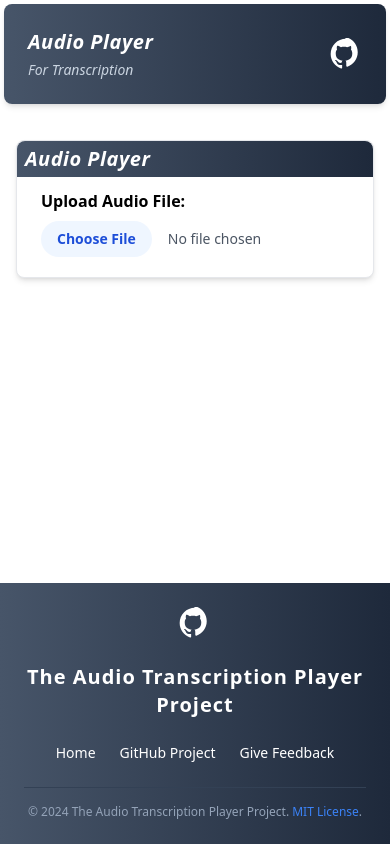
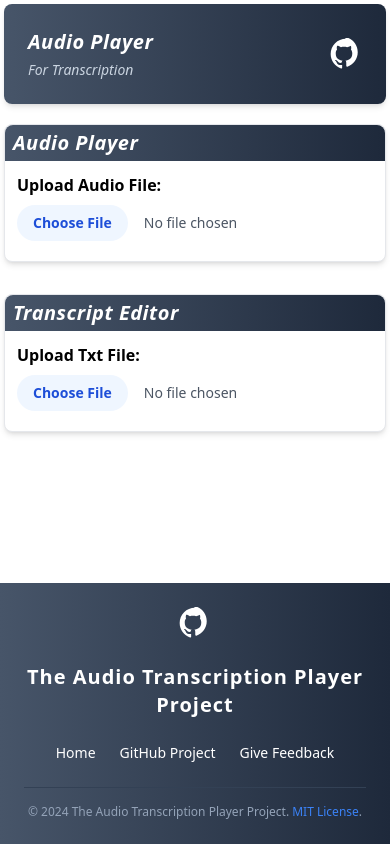
Before and after one commit to srothgan/audio-transcript-player, a Next.js app: page / in a window 390 px wide. Built offline with nearby package versions, Linux system fonts and the light colour scheme.

Commit message:
transcript initial, audioplayer alignment

```diff
--- a/app/globals.css
+++ b/app/globals.css
@@ -6,6 +6,15 @@
 html {
   scroll-behavior: smooth;
   overflow-x: hidden;
+}
+textarea,
+input.text,
+input[type="text"],
+input[type="button"],
+input[type="submit"],
+.input-checkbox {
+-webkit-appearance: none;
+border-radius: 0;
 }
 
 @layer base {
--- a/app/page.js
+++ b/app/page.js
@@ -1,9 +1,10 @@
 import AudioPlayer from "@/components/AudioPlayer";
-import GitHubLink from "@/components/GitHubLink";
+import TextFileUploader from "@/components/TranscriptEditor";
 export default function Home() {
   return (
-    <div >
+    <div className='w-full grid grid-cols-1 lg:grid-cols-2 gap-4 px-1 md:px-2 xl:px-2 my-4'>
       <AudioPlayer />
+      <TextFileUploader/>
     </div>
   );
 }
--- a/components/AudioPlayer.jsx
+++ b/components/AudioPlayer.jsx
@@ -174,13 +174,13 @@ const AudioPlayer = () => {
   }, [playbackRate]);
 
   return (
-    <div className="flex flex-col items-center max-w-3xl md:mx-auto mx-4  bg-white border border-gray-200 rounded-lg shadow-md my-8">
+    <div className="flex flex-col items-center w-full bg-white border border-gray-200 rounded-lg shadow-md">
       <ToastContainer autoClose={2000} />
       {/* Header */}
       <div className='w-full bg-gradient-to-r from-slate-600 to-slate-800 text-white px-2 py-1 rounded-t-lg'>
         <p className="text-xl font-semibold tracking-wide italic">Audio Player</p>
       </div>
-      <div className="flex flex-col w-full px-6  py-3">
+      <div className="flex flex-col w-full px-3 md:px-6  py-3">
         <label htmlFor="audio" className="font-semibold">Upload Audio File:</label>
         <div className="flex items-center gap-4 rounded-lg w-full py-2">
           <input
@@ -200,7 +200,7 @@ const AudioPlayer = () => {
       </div>
 
       {audioFile && (
-        <div className='px-6 pb-6 w-full flex flex-col'>
+        <div className='px-3 md:px-6 pb-6 w-full flex flex-col'>
           {/* biome-ignore lint/a11y/useMediaCaption: <explanation> */}
           <audio
             ref={audioRef}
--- a/components/AudioPlayer/ActionBar.jsx
+++ b/components/AudioPlayer/ActionBar.jsx
@@ -3,7 +3,7 @@ import { FaPlay, FaPause} from "react-icons/fa";
 export default function ActionBar({isPlaying, togglePlay, skipTime}){
 
     return(
-        <div className="flex w-full md:w-1/2 justify-between">
+        <div className="flex w-full justify-center gap-2 md:gap-4 ">
             <button
             type="button"
             onClick={() => skipTime(-10)}
--- /dev/null
+++ b/components/TranscriptEditor.jsx
@@ -0,0 +1,135 @@
+"use client"
+import { useState, useEffect } from "react";
+import { ToastContainer, toast } from 'react-toastify';
+import { FaRegSave, FaFileDownload, FaTrashAlt  } from "react-icons/fa";
+import "react-toastify/dist/ReactToastify.css";
+
+function TextFileUploader() {
+  const [fileName, setFileName] = useState(null); // To store the file name
+  const [fileContent, setFileContent] = useState(""); // To display and edit text
+  const [originalContent, setOriginalContent] = useState(""); // To track original text
+  const [isModified, setIsModified] = useState(false); // To indicate unsaved changes
+
+  // Handle file upload
+  const handleFileUpload = (event) => {
+    const file = event.target.files[0];
+    if (file && file.type === "text/plain") {
+      setFileName(file.name);
+      const reader = new FileReader();
+      reader.onload = () => {
+        setFileContent(reader.result);
+        setOriginalContent(reader.result); // Set original content for comparison
+        setIsModified(false); // No changes after initial load
+      };
+      reader.readAsText(file);
+    } else {
+      toast.error("Please upload a valid .txt file.");
+    }
+  };
+
+  // Track content changes
+  const handleContentChange = (event) => {
+    setFileContent(event.target.value);
+    setIsModified(event.target.value !== originalContent); // Check if changes are unsaved
+  };
+
+  // Save content and reset unsaved changes indicator
+  const handleSave = () => {
+    setOriginalContent(fileContent); // Set current content as the saved state
+    setIsModified(false); // Mark as saved
+    toast.success("Changes saved!");
+  };
+
+  // Download the edited content as a .txt file
+  const handleDownload = () => {
+    const blob = new Blob([fileContent], { type: "text/plain" });
+    const link = document.createElement("a");
+    link.href = URL.createObjectURL(blob);
+    link.download = fileName || "download.txt"; // Use original or default name
+    link.click();
+    URL.revokeObjectURL(link.href); // Clean up URL after download
+  };
+
+  const handleDeleteTxt = () =>{
+    setFileName(null)
+    setFileContent("")
+    setOriginalContent("")
+    setIsModified(false)
+  }
+
+  return (
+    <div className="flex flex-col items-center w-full bg-white border border-gray-200 rounded-lg shadow-md mt-4 lg:mt-0">
+      <ToastContainer autoClose={2000} />
+      {/* Header */}
+      <div className='w-full bg-gradient-to-r from-slate-600 to-slate-800 text-white px-2 py-1 rounded-t-lg'>
+        <p className="text-xl font-semibold tracking-wide italic">Transcript Editor</p>
+      </div>
+
+      {/* File Upload */}
+      <div className="flex flex-col w-full px-3 md:px-6 py-3">
+        <label htmlFor="audio" className="font-semibold">Upload Txt File:</label>
+        <div className="flex items-center gap-4 w-full py-2">
+            <input
+            type="file"
+            accept=".txt"
+            onChange={handleFileUpload}
+            className="text-sm text-gray-600 file:mr-4 file:py-2 file:px-4 file:rounded-full file:border-0 file:text-sm file:font-semibold file:bg-blue-50 file:text-blue-700 hover:file:bg-blue-100"
+            />
+            {fileName && (
+            <button
+                type="button"
+                onClick={handleDeleteTxt}
+                className="px-2 py-1 bg-slate-200 text-red-600 rounded-md transition justify-center items-center"
+                aria-label="Delete Txt"
+            >
+                <FaTrashAlt size={18} />
+            </button>
+            )}
+        </div>
+       </div>
+
+      {/* Txt Editor */}
+      {fileName && (
+        <section className="w-full px-3 md:px-6 flex flex-col">
+            <div className="w-full flex flex-row items-center justify-between">
+                {/* Filename Display */}
+                <div className="flex items-baseline text-white font-bold bg-gray-700 px-2 py-1 h-8 w-fit">
+                    <div className="font-bold ">{fileName}</div>
+                    {isModified && <div className="w-3 h-3 bg-white rounded-full ml-2" />}
+                </div>
+
+
+                <div className="flex h-8">
+                    <button
+                    onClick={handleSave}
+                    type="button"
+                    disabled={!isModified} // Disable if no changes
+                    className={"p-2 text-white bg-gray-700 hover:bg-gray-400 border-r border-gray-300"}
+                    >
+                        <FaRegSave/>
+                    </button>
+                    <button
+                    onClick={handleDownload}
+                    type="button"
+                    disabled={!fileContent} // Disable if no file content to download
+                    className={"p-2 text-white font-bold bg-gray-700 hover:bg-gray-400 border-l border-gray-300"}
+                    >
+                        <FaFileDownload/>
+                    </button>
+                </div>
+            </div>
+            {/* Text Editor */}
+            <textarea
+                value={fileContent}
+                onChange={handleContentChange}
+                placeholder="Upload a .txt file to start editing..."
+                rows={15}
+                className="w-full p-2 border-2 border-gray-700 resize-none mb-4"
+            />
+        </section>
+    )}
+    </div>
+  );
+}
+
+export default TextFileUploader;
```
